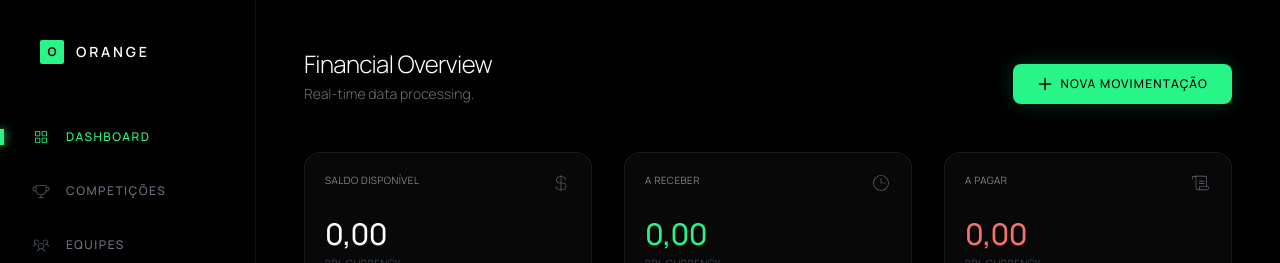
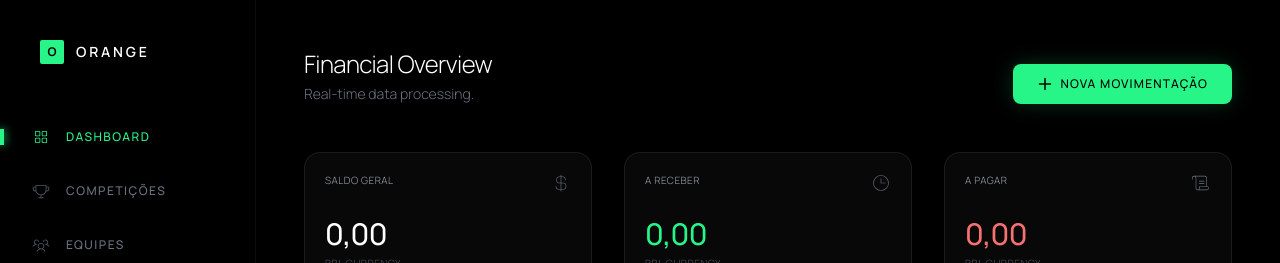
Before and after one commit to fe-goncalves/AXION-ORANGE, a React (Vite) app: page / in a window 1280 px wide. Shown: the top 263 px of the page. Built offline with nearby package versions, Linux system fonts and the light colour scheme.

Commit message:
Add files via upload

```diff
--- a/components/Dashboard.tsx
+++ b/components/Dashboard.tsx
@@ -39,23 +39,23 @@ const Dashboard: React.FC<DashboardProps> = ({ transactions, onNewClick }) => {
       const paid = t.amountPaid;
 
       if (t.type === 'INCOME') {
-        // Logic Adjustment:
-        // If Paid > Due: Balance contribution is (Paid - Due) "Surplus".
-        // Else: Balance contribution is Paid.
-        if (paid > due) {
-            balance += (paid - due);
-        } else {
-            balance += paid;
-        }
+        // CORRECTION: General Balance must reflect actual Cash Flow (Ledger Logic).
+        // "Valores excedentes em entradas devem aparecer integralmente no SALDO GERAL"
+        // We sum the full Amount Paid, regardless if it's partial, exact, or excess.
+        balance += paid;
 
-        // Receivables: Floor at 0 (Don't let overpayments reduce total receivables)
+        // Receivables: Only what is left to receive. Floor at 0 (Excess payments don't reduce total receivables below 0)
         receivables += Math.max(0, due - paid);
       } else {
-        // EXPENSE
-        // Logic Adjustment: Expense decreases balance by paid amount.
+        // EXPENSE (Including 'Aluguel Quadra')
+
+        // CORRECTION: General Balance subtracts the actual money that left the wallet.
         balance -= paid;
 
-        // Payables: Floor at 0 (Don't let overpayments reduce total payables)
+        // Payables Logic (A PAGAR):
+        // 1. PENDENTE (Paid <= 0): Adds full 'due'.
+        // 2. PARCIAL (Paid < Due): Adds remainder (due - paid).
+        // 3. PAGO/EXCEDENTE (Paid >= Due): Adds 0.
         payables += Math.max(0, due - paid);
       }
     });
@@ -99,7 +99,7 @@ const Dashboard: React.FC<DashboardProps> = ({ transactions, onNewClick }) => {
 
       <div className="grid grid-cols-1 md:grid-cols-3 gap-8">
         <StatCard
-          label="Saldo Disponível"
+          label="SALDO GERAL"
           value={stats.balance}
           trendColor={stats.balance >= 0 ? "text-white" : "text-red-400"}
           icon={ICONS.Money}
@@ -172,8 +172,9 @@ const Dashboard: React.FC<DashboardProps> = ({ transactions, onNewClick }) => {
                        </p>
                        <span className={`text-[9px] px-2 py-0.5 rounded font-medium uppercase tracking-widest mt-1 inline-block ${
                          t.status === 'PAID' ? 'text-black bg-[#28F587]' :
+                         t.status === 'EXCEDENTE' ? 'text-black bg-cyan-400' :
                          t.status === 'PARTIAL' ? 'text-black bg-red-400' : 'text-black bg-white'
-                       }`}>{t.status === 'PARTIAL' ? 'Parcial' : t.status === 'PAID' ? 'Pago' : 'Pendente'}</span>
+                       }`}>{t.status === 'PARTIAL' ? 'Parcial' : t.status === 'PAID' ? 'Pago' : t.status === 'EXCEDENTE' ? 'Excedente' : 'Pendente'}</span>
                     </div>
                  </div>
                ))
--- a/components/LocationView.tsx
+++ b/components/LocationView.tsx
@@ -40,8 +40,9 @@ const LocationView: React.FC<LocationViewProps> = ({ transactions, competitions
   const totalPaid = courtTransactions.reduce((acc, t) => acc + t.amountPaid, 0);
   const totalHours = totalDue / COURT_HOURLY_RATE;
 
-  // Logic Update: Balance is simply Total Paid - Total Due (Contracted).
-  // This allows for negative balances (Debt) or positive balances (Credit/Surplus).
+  // Logic: Balance is simply Total Paid - Total Due (Contracted).
+  // If Paid < Due, this is negative (Debt/A Pagar on location specific view).
+  // If Paid > Due, this is positive (Credit/Surplus).
   const locationSurplus = totalPaid - totalDue;
 
   return (
```
